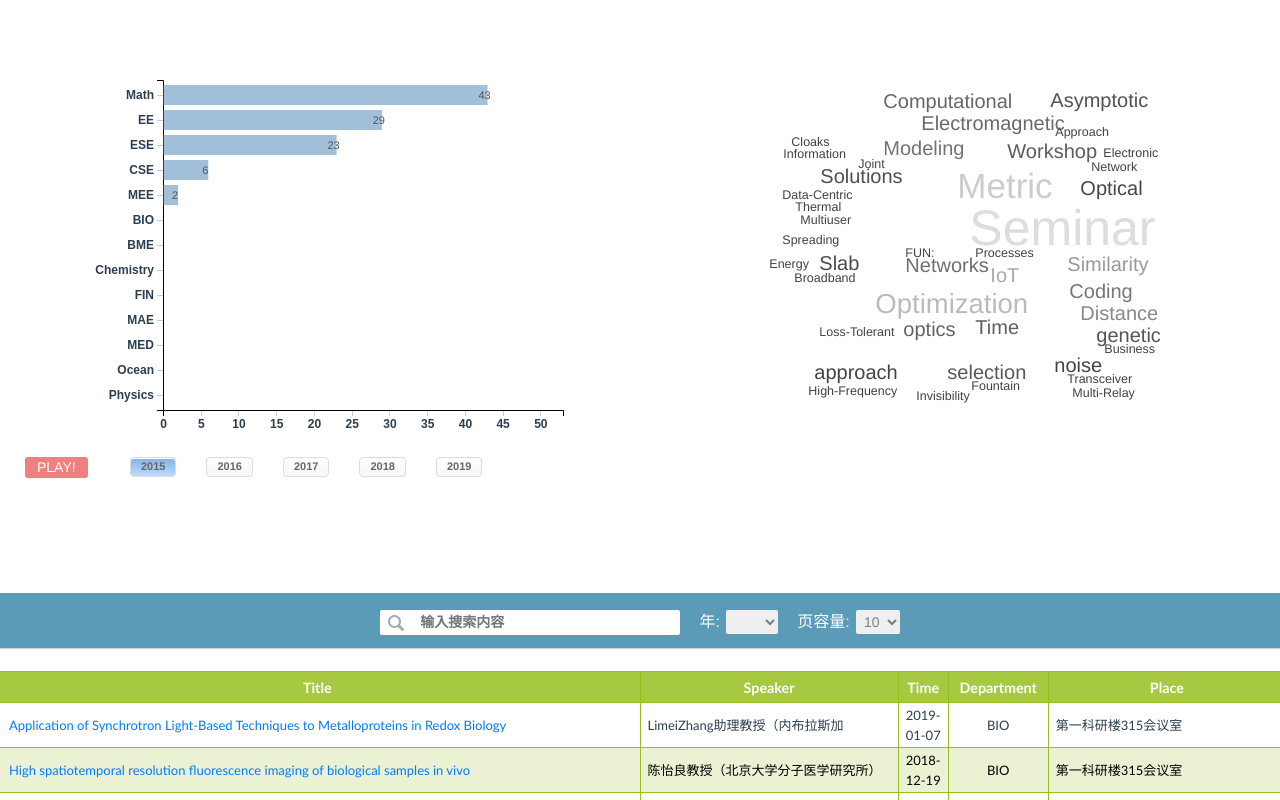
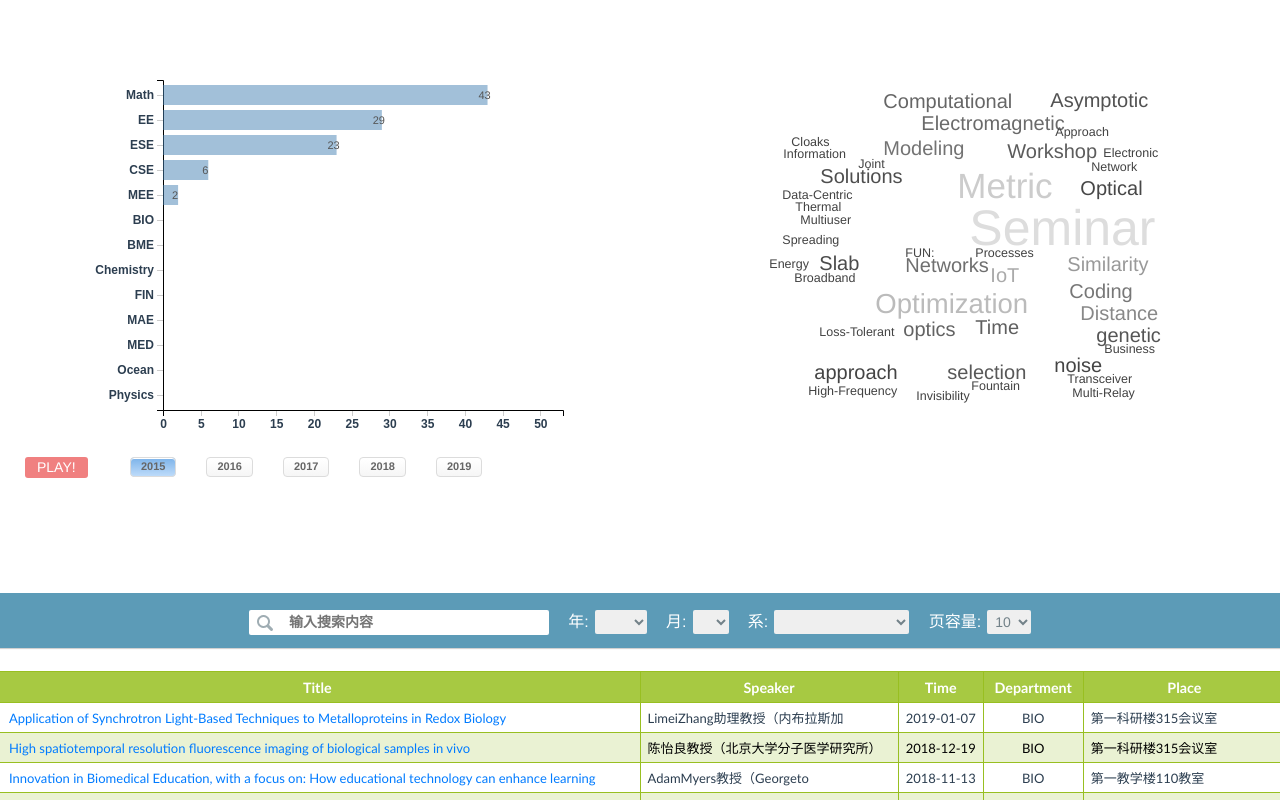
Before and after one commit to sheepmanchen/d3-vue, a Vue app: page / in a window 1280 px wide. Shown: the top 800 px of the page. Built offline with nearby package versions, Linux system fonts and the light colour scheme.

Commit message:
添加筛选方式

```diff
--- a/src/assets/js/search_fun.js
+++ b/src/assets/js/search_fun.js
@@ -17,12 +17,10 @@ function min(a, b) {
     return b;
 }
 
-function search (word='None', year='None', page=1, pageSize = 10) {
+function search (word="", year="", month="",department="", page=1, pageSize = 10) {
     articles_array = articles;
     let searchString = word;
-    if (year === "None")
-        year = '';
-    if (!searchString && !year) {
+    if (!searchString && !year && !month && !department) {
         return articles_array.slice(pageSize*(page-1), min(pageSize*page, articles_array.length));
     }
 
@@ -34,7 +32,9 @@ function search (word='None', year='None', page=1, pageSize = 10) {
             item.lecture_date.toLowerCase().indexOf(searchString) !== -1 ||
             item.department.toLowerCase().indexOf(searchString) !== -1 ||
             item.venue.toLowerCase().indexOf(searchString) !== -1 || !searchString) &&
-            (!year || item.lecture_date.toLowerCase().indexOf(year) !== -1)) {
+            (!year || item.lecture_date.toLowerCase().indexOf(year) === 0) &&
+            (!month || item.lecture_date.toLowerCase().indexOf(month) === 5) &&
+            (!department || item.department.toUpperCase() === department)) {
             return item;
         }
     });
@@ -44,7 +44,11 @@ function search (word='None', year='None', page=1, pageSize = 10) {
 }
 
 function getPages(pageSize=10) {
-    return parseInt(articles_array.length / pageSize + 1);
+    if (articles_array.length === 0)
+        return 1;
+    if (articles_array.length % pageSize !== 0)
+        return parseInt(articles_array.length / pageSize + 1);
+    return parseInt(articles_array.length / pageSize);
 }
 
 export {
--- a/src/components/SearchBar.vue
+++ b/src/components/SearchBar.vue
@@ -11,6 +11,20 @@
                 <label>
                     <select v-model="year">
                         <option v-for="year in years" :key="year">{{year}}</option>
+                    </select>
+                </label>
+                &nbsp;
+                <span style="color: white; ">月:</span>
+                <label>
+                    <select v-model="month">
+                        <option v-for="month in months" :key="month">{{month}}</option>
+                    </select>
+                </label>
+                &nbsp;
+                <span style="color: white; ">系:</span>
+                <label>
+                    <select v-model="department">
+                        <option v-for="department in departments" :key="department">{{department}}</option>
                     </select>
                 </label>
                 &nbsp;
@@ -92,23 +106,34 @@
 
                 searchString: "",
                 year: "",
+                month: "",
+                department: "",
                 page: 1,
                 pageSize: 10,
                 years: ['', '2015', '2016', '2017', '2018', '2019',],
+                months: ['', '01', '02', '03', '04', '05', '06', '07', '08', '09', '10', '11', '12'],
+                departments: ['', '生物系(BIO)', '生医工(BME)', '化学系(Chemistry)', '计算机系(CSE)', '电子系(EE)'
+                    ,'环境系(ESE)', '地空系(ESS)', '金融系(FIN)', '航天航空(MAE)', '医学院(MED)', '机械系(MEE)'
+                    , '材料系(MSE)', '海洋系(Ocean)', '物理系(Physics)'],
                 flag: false,
             }
         },
         computed: {
             // 计算数学，匹配搜索
             filteredArticles: function () {
+                let dep = "";
+                if (this.department !== "")
+                    dep = this.department.substring(this.department.indexOf('(')+1, this.department.indexOf(')'));
                 if (this.flag)
-                    return search(this.searchString, this.year, this.page, this.pageSize);
+                    return search(this.searchString, this.year, this.month, dep,this.page, this.pageSize);
                 return [];
             },
             maxPage: function () {
+                if (this.filteredArticles === [])
+                    return 1;
                 if (this.flag)
                     return getPages(this.pageSize);
-                return 1
+                return 1;
             },
             showPageNumber: function () {
                 let start = this.page - 5;
@@ -134,7 +159,8 @@
             });
             Bus.$on("read_over", flag => {
                 this.flag = flag;
-            })
+                console.log("从JS中获取了数据");
+            });
         },
     };
 </script>
@@ -204,22 +230,26 @@
         width:100%;
         border-collapse:collapse;
         font-size: 13px;
+        table-layout: fixed;
     }
     td, th{
+        white-space:nowrap;
+        overflow: hidden;
+        text-overflow: ellipsis;
         font-size:1em;
+        height: 30px;
         border:1px solid #98bf21;
         padding:3px 7px 2px 7px;
     }
     .title{
         width: 50%;
-        overflow: hidden;
     }
     .speaker{
         width: 20%;
-        overflow: auto;
     }
     .time {
-        width: 50px;
+        width: 85px;
+        text-align: center;
     }
     .dep{
         width: 100px;
@@ -227,7 +257,6 @@
     }
     .place{
         width: auto;
-        overflow: hidden;
     }
     .btn-default{
         width: 60px;
```
